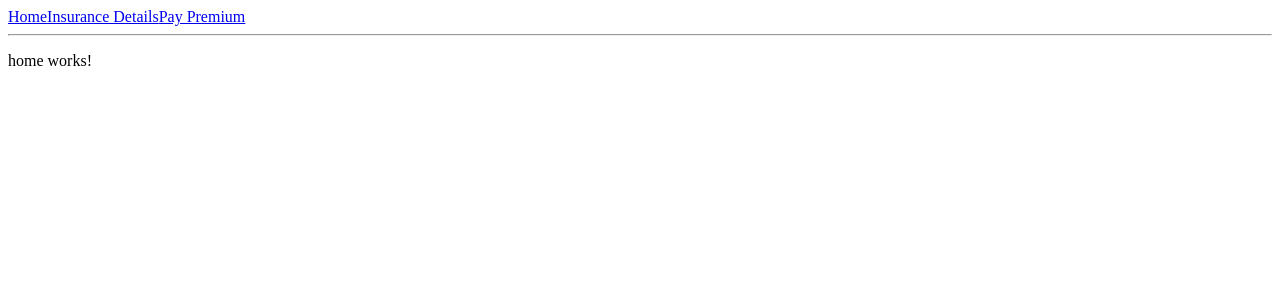
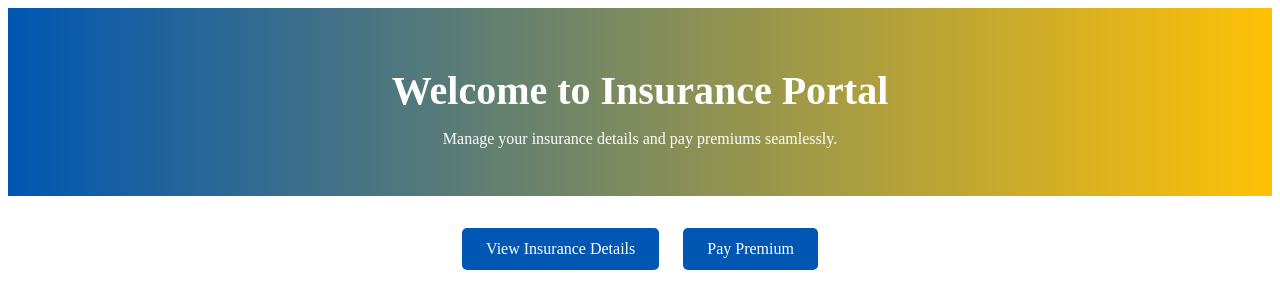
Before and after one commit to rishabhtyagi/insurance-mfe-assignment, an Angular app: page / in a window 1280 px wide. Shown: the top 308 px of the page. Built offline with nearby package versions, Linux system fonts and the light colour scheme.

Commit message:
beautify home page

```diff
--- a/projects/container-app/src/app/app.component.html
+++ b/projects/container-app/src/app/app.component.html
@@ -1,7 +1,7 @@
-<nav>
+<!-- <nav>
     <a routerLink="/">Home</a>
     <a routerLink="/insurance-details">Insurance Details</a>
     <a routerLink="/pay-premium">Pay Premium</a>
   </nav>
-  <hr />
+  <hr /> -->
   <router-outlet></router-outlet>
--- a/projects/container-app/src/app/home/home.component.html
+++ b/projects/container-app/src/app/home/home.component.html
@@ -1 +1,8 @@
-<p>home works!</p>
+<div class="home-banner">
+    <h1>Welcome to Insurance Portal</h1>
+    <p>Manage your insurance details and pay premiums seamlessly.</p>
+  </div>
+  <div class="home-links">
+    <a routerLink="/insurance-details" class="home-link">View Insurance Details</a>
+    <a routerLink="/pay-premium" class="home-link">Pay Premium</a>
+  </div>
--- a/projects/container-app/src/app/home/home.component.scss
+++ b/projects/container-app/src/app/home/home.component.scss
@@ -0,0 +1,34 @@
+$primary-color: #0056b3;
+$secondary-color: #ffc107;
+
+.home-banner {
+  text-align: center;
+  padding: 2rem;
+  background: linear-gradient(to right, $primary-color, $secondary-color);
+  color: #fff;
+
+  h1 {
+    font-size: 2.5rem;
+    margin-bottom: 1rem;
+  }
+}
+
+.home-links {
+  display: flex;
+  justify-content: center;
+  gap: 1.5rem;
+  margin-top: 2rem;
+
+  .home-link {
+    text-decoration: none;
+    padding: 0.75rem 1.5rem;
+    background: $primary-color;
+    color: #fff;
+    border-radius: 5px;
+    transition: background 0.3s;
+
+    &:hover {
+      background: darken($primary-color, 10%);
+    }
+  }
+}
--- a/projects/container-app/src/styles.scss
+++ b/projects/container-app/src/styles.scss
@@ -1 +1,5 @@
 /* You can add global styles to this file, and also import other style files */
+$primary-color: #0056b3;
+$secondary-color: #ffc107;
+$background-color: #f8f9fa;
+$text-color: #212529;
```
